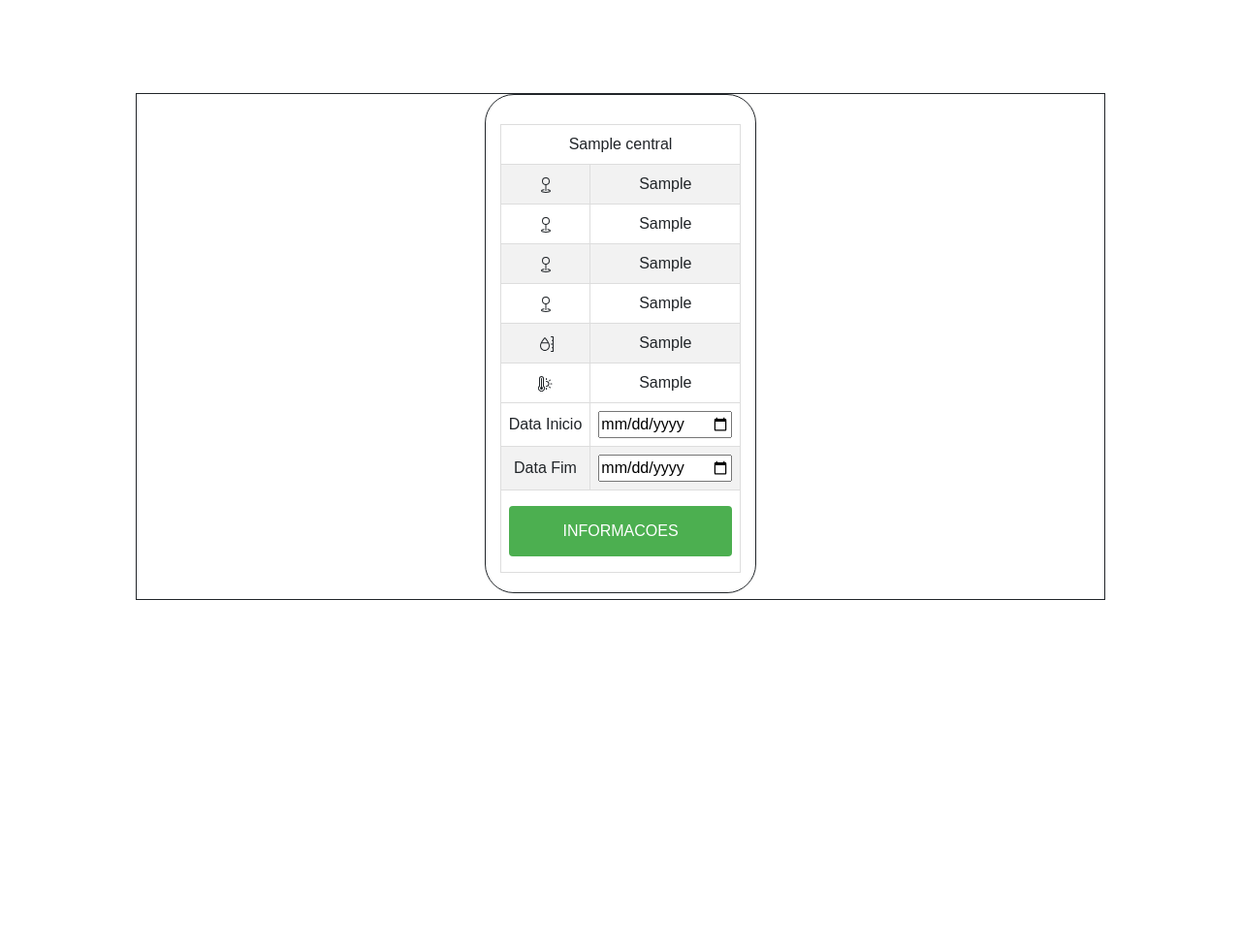
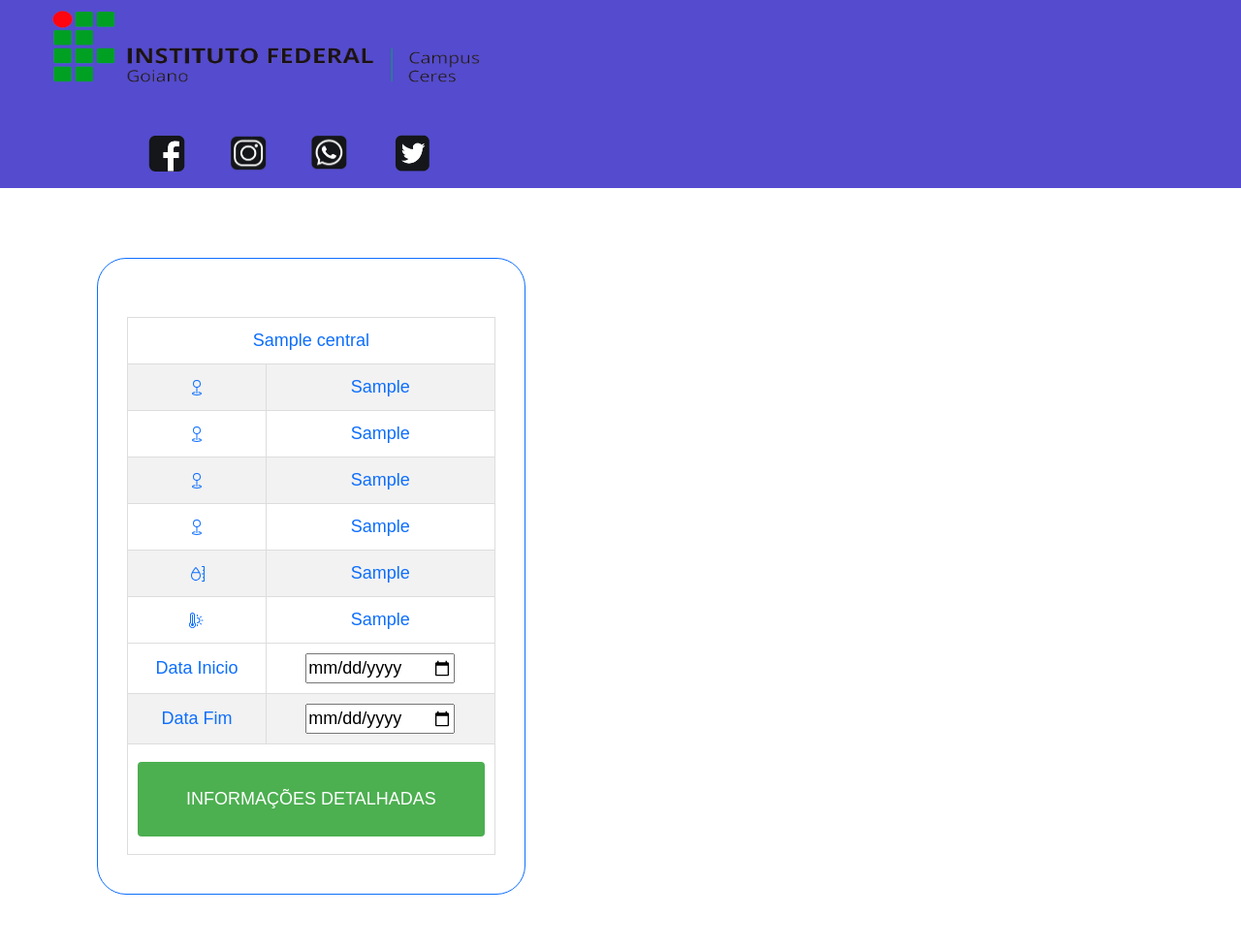
Before and after one commit to CarlosHMms/agricultura4ponto0, a PHP site: page / in a window 1280 px wide. Shown: the whole page at 97% size. Before the commit the page ends 619 px from the top, so only its background shows below. Run offline with PHP 8.4, Linux system fonts and the light colour scheme; tables that the repository leaves empty or names only in its code hold one stand-in row (values such as "Sample post"); some libraries are stand-ins or nearby versions.

Commit message:
criação da navbar

```diff
--- a/css/style.css
+++ b/css/style.css
@@ -1,36 +1,91 @@
+/*Nav Bar*/
 
-    .tabela {
-        text-align: left;
+@import url('https://fonts.googleapis.com/css2?family=Montserrat:wght@500&display=swap');
+
+.navbar {
+    box-sizing: border-box;
+    margin: 0;
+    padding: 0;
+    background-color: #544bcf;
+}
+.navp{
+    margin-top: 30px;
+}
+.navLi{
+    font-family: "Montserrat", sans-serif;
+    font-weight: 500;
+    font-size: 16px;
+    color: whitesmoke;
+    text-decoration: none;
+}
+.navA{
+    width: 40px;
+    height: 40px;
 }
 
-    table,
-    th,
-    td {
+header {
+    display: flex;
+    justify-content: space-between;
+    align-items: flex-end;
+    padding: 20px 25%;
+}
+.logo{
+    cursor: pointer;
+    width: 450px;
+    height: 98px;
+    margin-left: 50px;
+    margin-right: 580px;
+    margin-bottom: 10px;
+}
+.navUnlist{
+    list-style: none;
+    margin-left: 100px;
+
+}
+.navUnlist li{
+    display: inline-block;
+    padding: 0px 20px;
+
+}
+
+.navUnlist li a {
+    transition: all 0.3s ease;
+}
+.navUnlist li a :hover {
+    transition: all 0.5s ease;
+    border-radius: 18px;
+}
+/*Fim NavBar*/
+
+table, th, td {
     border: 1px solid;
 }
 
 .tabela {
     display: inline-block;
-        padding: 30px 15px 20px 15px;
+    padding: 60px 30px 40px 30px;
     margin-right: 0vw;
     text-align: center;
     border-radius: 30px;
     font-family: Arial, Helvetica, sans-serif;
+    font-size: 18px;
     border-collapse: collapse;
 }
 
 .tabela td,
 .tabela th {
     border: 1px solid #ddd;
-        padding: 8px;
+    padding: 10px;
 }
 
 .tabela tr:nth-child(even) {
     background-color: #f2f2f2;
+    transition: all 0.5s ease;
 }
 
 .tabela tr:hover {
-        background-color: #fff;
+    background-color: rgba(174, 173, 238, 0.589);
+    transition: all 0.5s ease;
 }
 
 .tabela th {
@@ -45,116 +100,23 @@
     width: 100%;
     background-color: #4CAF50;
     color: white;
-        padding: 14px 20px;
+    padding: 25px 50px;
     margin: 8px 0;
     border: none;
     border-radius: 4px;
     cursor: pointer;
+    transition: all 0.3s ease;
 }
 
 button[type=submit]:hover {
     background-color: #45a049;
+    border-radius: 20px;
+    transition: all 0.3s ease;
 }
 
 #div_central {
+    padding: 0;
     width: 1000px;
-        margin: 0 auto;
+    margin-left: 100px;
 
 }
-
-    i {
-        padding: 0px 0px 0px 50px;
-
-    }
-
-    div {
-        border: 1px solid;
-    }
-
-    ---->.header {
-
-        background-color: rgba(74, 214, 43, 0.822);
-        width: 100%;
-        height: 12%;
-    }
-
-    .logoif {
-        width: 8%;
-        height: 8%;
-
-    }
-
-    .titleHeader {
-        position: absolute;
-        margin-top: -7%;
-        margin-left: 44%;
-        text-align: center;
-    }
-
-    .content {
-
-        position: absolute;
-        margin-top: 0%;
-        margin-left: 40%;
-
-    }
-
-    .titulo {
-
-        height: 30%;
-    }
-
-    .teste {
-        color: rgb(89, 0, 255);
-    }
-
-    .navbar-border-inf {
-        position: absolute;
-        margin-left: 1100px;
-        margin-top: 40px;
-    }
-
-    .navbar-border-temp {
-        position: absolute;
-        margin-left: 150px;
-        margin-top: 40px;
-    }
-
-    .navbar-border-solo {
-        position: absolute;
-        margin-left: 450px;
-        margin-top: 40px;
-    }
-
-    .navbar-border-graf {
-        position: absolute;
-        margin-left: 710px;
-        margin-top: 40px;
-    }
-
-    .navbar-border-sens {
-        position: absolute;
-        margin-left: 900px;
-        margin-top: 40px;
-    }
-
-    .navbar-border-insta {
-        position: absolute;
-        margin-left: -150px;
-        margin-top: 70px;
-        color: azure;
-    }
-
-    .navbar-border-face {
-        position: absolute;
-        margin-left: -110px;
-        margin-top: 70px;
-        color: azure;
-    }
-
-    .navbar-border-wpp {
-        position: absolute;
-        margin-left: -70px;
-        margin-top: 70px;
-        color: azure;
-    }
--- a/index.php
+++ b/index.php
@@ -1,46 +1,56 @@
 <!DOCTYPE html>
 <html lang="pt-br">
+
 <head>
     <!-- CSS Bootstrap -->
-    <link href="https://cdn.jsdelivr.net/npm/bootstrap@5.2.0/dist/css/bootstrap.min.css" rel="stylesheet" integrity="sha384-gH2yIJqKdNHPEq0n4Mqa/HGKIhSkIHeL5AyhkYV8i59U5AR6csBvApHHNl/vI1Bx" crossorigin="anonymous">    <!-- JavaScript Bundle with Popper -->
+    <link href="https://cdn.jsdelivr.net/npm/bootstrap@5.2.0/dist/css/bootstrap.min.css" rel="stylesheet" integrity="sha384-gH2yIJqKdNHPEq0n4Mqa/HGKIhSkIHeL5AyhkYV8i59U5AR6csBvApHHNl/vI1Bx" crossorigin="anonymous"> <!-- JavaScript Bundle with Popper -->
 
     <!-- JavaScript Bundle with Popper -->
     <script src="https://code.jquery.com/jquery-3.6.0.min.js" integrity="sha256-/xUj+3OJU5yExlq6GSYGSHk7tPXikynS7ogEvDej/m4=" crossorigin="anonymous"></script>
-    <script src="https://cdn.jsdelivr.net/npm/bootstrap@5.2.0/dist/js/bootstrap.bundle.min.js" integrity="sha384-A3rJD856KowSb7dwlZdYEkO39Gagi7vIsF0jrRAoQmDKKtQBHUuLZ9AsSv4jD4Xa" crossorigin="anonymous"></script>    <meta charset="UTF-8">
+    <script src="https://cdn.jsdelivr.net/npm/bootstrap@5.2.0/dist/js/bootstrap.bundle.min.js" integrity="sha384-A3rJD856KowSb7dwlZdYEkO39Gagi7vIsF0jrRAoQmDKKtQBHUuLZ9AsSv4jD4Xa" crossorigin="anonymous"></script>
+    <meta charset="UTF-8">
 
     <!--Bootstrap Icons -->
     <link rel="stylesheet" href="https://cdn.jsdelivr.net/npm/bootstrap-icons@1.9.1/font/bootstrap-icons.css">
 
     <!-- Css da página 1 -->
-    <link rel="stylesheet" href=css/style.css
-
-    <meta http-equiv="X-UA-Compatible" content="IE=edge">
+    <link rel="stylesheet" href=css/style.css <meta http-equiv="X-UA-Compatible" content="IE=edge">
     <meta name="viewport" content="width=device-width, initial-scale=1.0">
     <!-- <link rel="stylesheet" type="text/css" href="css/estilo.css" /> -->
 
     <title>Agricultura 4.0</title>
 </head>
+
 <body>
     <?php
     include 'conexao.php';
     ?>
+
     <!-- Nova Navbar -->
+    <header class="navbar">
+        <a href="index.php"><img class="logo" src="imagens/logotipo.png" alt="Instituto Ferderal Goiano - Campus Ceres"></a>
+        <nav class="navp">
+            <ul class="navUnlist">
+                <li class="navLi"><a href="#"><img class="navA" src="imagens/facelogo.png"></a></li>
+                <li class="navLi"><a href="#"><img class="navA" src="imagens/instalogo.png"></a></li>
+                <li class="navLi"><a href="#"><img class="navA" src="imagens/zaplogo.png"></a></li>
+                <li class="navLi"><a href="#"><img class="navA" src="imagens/ttlogo.png"></li>
+            </ul>
+        </nav>
+    </header>
+    <!-- Fim da Nova Navbar -->
 
-    <!-- Fim da Nova Navbar -->
     <script src="js/scripts.js"></script>
 
-    <br>
-    <br>
-    <br>
-    <br>
+    <br><br><br>
 
     <div id="div_central">
-    		<center>
+
             <?php
 
             $sql = "SELECT s.*, c.* FROM sensores s JOIN central c ON s.central_id = c.id_central and s.id = (SELECT max(id) FROM sensores WHERE sensores.central_id = c.id_central);";
             $resultado = mysqli_query($conn, $sql);
-			        while ($linha = mysqli_fetch_array($resultado)){
+            while ($linha = mysqli_fetch_array($resultado)) {
                 $id = $linha['id'];
                 $sensor1 = $linha['sensor1'];
                 $sensor2 = $linha['sensor2'];
@@ -51,7 +61,6 @@
                 $nome = $linha['nome'];
                 $id_central = $linha['id_central'];
 
-
             ?>
                 <table border="1" class="tabela">
                     <tr>
@@ -60,35 +69,39 @@
                     <tr>
                         <td>
                             <svg xmlns="http://www.w3.org/2000/svg" width="16" height="16" fill="currentColor" class="bi bi-geo" viewBox="0 0 16 16">
-		                        <path fill-rule="evenodd" d="M8 1a3 3 0 1 0 0 6 3 3 0 0 0 0-6zM4 4a4 4 0 1 1 4.5 3.969V13.5a.5.5 0 0 1-1 0V7.97A4 4 0 0 1 4 3.999zm2.493 8.574a.5.5 0 0 1-.411.575c-.712.118-1.28.295-1.655.493a1.319 1.319 0 0 0-.37.265.301.301 0 0 0-.057.09V14l.002.008a.147.147 0 0 0 .016.033.617.617 0 0 0 .145.15c.165.13.435.27.813.395.751.25 1.82.414 3.024.414s2.273-.163 3.024-.414c.378-.126.648-.265.813-.395a.619.619 0 0 0 .146-.15.148.148 0 0 0 .015-.033L12 14v-.004a.301.301 0 0 0-.057-.09 1.318 1.318 0 0 0-.37-.264c-.376-.198-.943-.375-1.655-.493a.5.5 0 1 1 .164-.986c.77.127 1.452.328 1.957.594C12.5 13 13 13.4 13 14c0 .426-.26.752-.544.977-.29.228-.68.413-1.116.558-.878.293-2.059.465-3.34.465-1.281 0-2.462-.172-3.34-.465-.436-.145-.826-.33-1.116-.558C3.26 14.752 3 14.426 3 14c0-.599.5-1 .961-1.243.505-.266 1.187-.467 1.957-.594a.5.5 0 0 1 .575.411z"></path></svg>
+                                <path fill-rule="evenodd" d="M8 1a3 3 0 1 0 0 6 3 3 0 0 0 0-6zM4 4a4 4 0 1 1 4.5 3.969V13.5a.5.5 0 0 1-1 0V7.97A4 4 0 0 1 4 3.999zm2.493 8.574a.5.5 0 0 1-.411.575c-.712.118-1.28.295-1.655.493a1.319 1.319 0 0 0-.37.265.301.301 0 0 0-.057.09V14l.002.008a.147.147 0 0 0 .016.033.617.617 0 0 0 .145.15c.165.13.435.27.813.395.751.25 1.82.414 3.024.414s2.273-.163 3.024-.414c.378-.126.648-.265.813-.395a.619.619 0 0 0 .146-.15.148.148 0 0 0 .015-.033L12 14v-.004a.301.301 0 0 0-.057-.09 1.318 1.318 0 0 0-.37-.264c-.376-.198-.943-.375-1.655-.493a.5.5 0 1 1 .164-.986c.77.127 1.452.328 1.957.594C12.5 13 13 13.4 13 14c0 .426-.26.752-.544.977-.29.228-.68.413-1.116.558-.878.293-2.059.465-3.34.465-1.281 0-2.462-.172-3.34-.465-.436-.145-.826-.33-1.116-.558C3.26 14.752 3 14.426 3 14c0-.599.5-1 .961-1.243.505-.266 1.187-.467 1.957-.594a.5.5 0 0 1 .575.411z"></path>
+                            </svg>
                         </td>
                         <td><?php echo $sensor1; ?></td>
                     </tr>
                     <tr>
                         <td>
                             <svg xmlns="http://www.w3.org/2000/svg" width="16" height="16" fill="currentColor" class="bi bi-geo" viewBox="0 0 16 16">
-		                        <path fill-rule="evenodd" d="M8 1a3 3 0 1 0 0 6 3 3 0 0 0 0-6zM4 4a4 4 0 1 1 4.5 3.969V13.5a.5.5 0 0 1-1 0V7.97A4 4 0 0 1 4 3.999zm2.493 8.574a.5.5 0 0 1-.411.575c-.712.118-1.28.295-1.655.493a1.319 1.319 0 0 0-.37.265.301.301 0 0 0-.057.09V14l.002.008a.147.147 0 0 0 .016.033.617.617 0 0 0 .145.15c.165.13.435.27.813.395.751.25 1.82.414 3.024.414s2.273-.163 3.024-.414c.378-.126.648-.265.813-.395a.619.619 0 0 0 .146-.15.148.148 0 0 0 .015-.033L12 14v-.004a.301.301 0 0 0-.057-.09 1.318 1.318 0 0 0-.37-.264c-.376-.198-.943-.375-1.655-.493a.5.5 0 1 1 .164-.986c.77.127 1.452.328 1.957.594C12.5 13 13 13.4 13 14c0 .426-.26.752-.544.977-.29.228-.68.413-1.116.558-.878.293-2.059.465-3.34.465-1.281 0-2.462-.172-3.34-.465-.436-.145-.826-.33-1.116-.558C3.26 14.752 3 14.426 3 14c0-.599.5-1 .961-1.243.505-.266 1.187-.467 1.957-.594a.5.5 0 0 1 .575.411z"></path></svg>
+                                <path fill-rule="evenodd" d="M8 1a3 3 0 1 0 0 6 3 3 0 0 0 0-6zM4 4a4 4 0 1 1 4.5 3.969V13.5a.5.5 0 0 1-1 0V7.97A4 4 0 0 1 4 3.999zm2.493 8.574a.5.5 0 0 1-.411.575c-.712.118-1.28.295-1.655.493a1.319 1.319 0 0 0-.37.265.301.301 0 0 0-.057.09V14l.002.008a.147.147 0 0 0 .016.033.617.617 0 0 0 .145.15c.165.13.435.27.813.395.751.25 1.82.414 3.024.414s2.273-.163 3.024-.414c.378-.126.648-.265.813-.395a.619.619 0 0 0 .146-.15.148.148 0 0 0 .015-.033L12 14v-.004a.301.301 0 0 0-.057-.09 1.318 1.318 0 0 0-.37-.264c-.376-.198-.943-.375-1.655-.493a.5.5 0 1 1 .164-.986c.77.127 1.452.328 1.957.594C12.5 13 13 13.4 13 14c0 .426-.26.752-.544.977-.29.228-.68.413-1.116.558-.878.293-2.059.465-3.34.465-1.281 0-2.462-.172-3.34-.465-.436-.145-.826-.33-1.116-.558C3.26 14.752 3 14.426 3 14c0-.599.5-1 .961-1.243.505-.266 1.187-.467 1.957-.594a.5.5 0 0 1 .575.411z"></path>
+                            </svg>
                         </td>
                         <td><?php echo $sensor2; ?></td>
                     </tr>
                     <tr>
                         <td>
                             <svg xmlns="http://www.w3.org/2000/svg" width="16" height="16" fill="currentColor" class="bi bi-geo" viewBox="0 0 16 16">
-		                        <path fill-rule="evenodd" d="M8 1a3 3 0 1 0 0 6 3 3 0 0 0 0-6zM4 4a4 4 0 1 1 4.5 3.969V13.5a.5.5 0 0 1-1 0V7.97A4 4 0 0 1 4 3.999zm2.493 8.574a.5.5 0 0 1-.411.575c-.712.118-1.28.295-1.655.493a1.319 1.319 0 0 0-.37.265.301.301 0 0 0-.057.09V14l.002.008a.147.147 0 0 0 .016.033.617.617 0 0 0 .145.15c.165.13.435.27.813.395.751.25 1.82.414 3.024.414s2.273-.163 3.024-.414c.378-.126.648-.265.813-.395a.619.619 0 0 0 .146-.15.148.148 0 0 0 .015-.033L12 14v-.004a.301.301 0 0 0-.057-.09 1.318 1.318 0 0 0-.37-.264c-.376-.198-.943-.375-1.655-.493a.5.5 0 1 1 .164-.986c.77.127 1.452.328 1.957.594C12.5 13 13 13.4 13 14c0 .426-.26.752-.544.977-.29.228-.68.413-1.116.558-.878.293-2.059.465-3.34.465-1.281 0-2.462-.172-3.34-.465-.436-.145-.826-.33-1.116-.558C3.26 14.752 3 14.426 3 14c0-.599.5-1 .961-1.243.505-.266 1.187-.467 1.957-.594a.5.5 0 0 1 .575.411z"></path></svg>
+                                <path fill-rule="evenodd" d="M8 1a3 3 0 1 0 0 6 3 3 0 0 0 0-6zM4 4a4 4 0 1 1 4.5 3.969V13.5a.5.5 0 0 1-1 0V7.97A4 4 0 0 1 4 3.999zm2.493 8.574a.5.5 0 0 1-.411.575c-.712.118-1.28.295-1.655.493a1.319 1.319 0 0 0-.37.265.301.301 0 0 0-.057.09V14l.002.008a.147.147 0 0 0 .016.033.617.617 0 0 0 .145.15c.165.13.435.27.813.395.751.25 1.82.414 3.024.414s2.273-.163 3.024-.414c.378-.126.648-.265.813-.395a.619.619 0 0 0 .146-.15.148.148 0 0 0 .015-.033L12 14v-.004a.301.301 0 0 0-.057-.09 1.318 1.318 0 0 0-.37-.264c-.376-.198-.943-.375-1.655-.493a.5.5 0 1 1 .164-.986c.77.127 1.452.328 1.957.594C12.5 13 13 13.4 13 14c0 .426-.26.752-.544.977-.29.228-.68.413-1.116.558-.878.293-2.059.465-3.34.465-1.281 0-2.462-.172-3.34-.465-.436-.145-.826-.33-1.116-.558C3.26 14.752 3 14.426 3 14c0-.599.5-1 .961-1.243.505-.266 1.187-.467 1.957-.594a.5.5 0 0 1 .575.411z"></path>
+                            </svg>
                         </td>
                         <td><?php echo $sensor3; ?></td>
                     </tr>
                     <tr>
                         <td>
                             <svg xmlns="http://www.w3.org/2000/svg" width="16" height="16" fill="currentColor" class="bi bi-geo" viewBox="0 0 16 16">
-		                        <path fill-rule="evenodd" d="M8 1a3 3 0 1 0 0 6 3 3 0 0 0 0-6zM4 4a4 4 0 1 1 4.5 3.969V13.5a.5.5 0 0 1-1 0V7.97A4 4 0 0 1 4 3.999zm2.493 8.574a.5.5 0 0 1-.411.575c-.712.118-1.28.295-1.655.493a1.319 1.319 0 0 0-.37.265.301.301 0 0 0-.057.09V14l.002.008a.147.147 0 0 0 .016.033.617.617 0 0 0 .145.15c.165.13.435.27.813.395.751.25 1.82.414 3.024.414s2.273-.163 3.024-.414c.378-.126.648-.265.813-.395a.619.619 0 0 0 .146-.15.148.148 0 0 0 .015-.033L12 14v-.004a.301.301 0 0 0-.057-.09 1.318 1.318 0 0 0-.37-.264c-.376-.198-.943-.375-1.655-.493a.5.5 0 1 1 .164-.986c.77.127 1.452.328 1.957.594C12.5 13 13 13.4 13 14c0 .426-.26.752-.544.977-.29.228-.68.413-1.116.558-.878.293-2.059.465-3.34.465-1.281 0-2.462-.172-3.34-.465-.436-.145-.826-.33-1.116-.558C3.26 14.752 3 14.426 3 14c0-.599.5-1 .961-1.243.505-.266 1.187-.467 1.957-.594a.5.5 0 0 1 .575.411z"></path></svg>
+                                <path fill-rule="evenodd" d="M8 1a3 3 0 1 0 0 6 3 3 0 0 0 0-6zM4 4a4 4 0 1 1 4.5 3.969V13.5a.5.5 0 0 1-1 0V7.97A4 4 0 0 1 4 3.999zm2.493 8.574a.5.5 0 0 1-.411.575c-.712.118-1.28.295-1.655.493a1.319 1.319 0 0 0-.37.265.301.301 0 0 0-.057.09V14l.002.008a.147.147 0 0 0 .016.033.617.617 0 0 0 .145.15c.165.13.435.27.813.395.751.25 1.82.414 3.024.414s2.273-.163 3.024-.414c.378-.126.648-.265.813-.395a.619.619 0 0 0 .146-.15.148.148 0 0 0 .015-.033L12 14v-.004a.301.301 0 0 0-.057-.09 1.318 1.318 0 0 0-.37-.264c-.376-.198-.943-.375-1.655-.493a.5.5 0 1 1 .164-.986c.77.127 1.452.328 1.957.594C12.5 13 13 13.4 13 14c0 .426-.26.752-.544.977-.29.228-.68.413-1.116.558-.878.293-2.059.465-3.34.465-1.281 0-2.462-.172-3.34-.465-.436-.145-.826-.33-1.116-.558C3.26 14.752 3 14.426 3 14c0-.599.5-1 .961-1.243.505-.266 1.187-.467 1.957-.594a.5.5 0 0 1 .575.411z"></path>
+                            </svg>
                         </td>
                         <td><?php echo $sensor4; ?></td>
                     </tr>
                     <tr>
                         <td>
                             <svg xmlns="http://www.w3.org/2000/svg" width="16" height="16" fill="currentColor" class="bi bi-moisture" viewBox="0 0 16 16">
-		                           <path d="M13.5 0a.5.5 0 0 0 0 1H15v2.75h-.5a.5.5 0 0 0 0 1h.5V7.5h-1.5a.5.5 0 0 0 0 1H15v2.75h-.5a.5.5 0 0 0 0 1h.5V15h-1.5a.5.5 0 0 0 0 1h2a.5.5 0 0 0 .5-.5V.5a.5.5 0 0 0-.5-.5h-2zM7 1.5l.364-.343a.5.5 0 0 0-.728 0l-.002.002-.006.007-.022.023-.08.088a28.458 28.458 0 0 0-1.274 1.517c-.769.983-1.714 2.325-2.385 3.727C2.368 7.564 2 8.682 2 9.733 2 12.614 4.212 15 7 15s5-2.386 5-5.267c0-1.05-.368-2.169-.867-3.212-.671-1.402-1.616-2.744-2.385-3.727a28.458 28.458 0 0 0-1.354-1.605l-.022-.023-.006-.007-.002-.001L7 1.5zm0 0-.364-.343L7 1.5zm-.016.766L7 2.247l.016.019c.24.274.572.667.944 1.144.611.781 1.32 1.776 1.901 2.827H4.14c.58-1.051 1.29-2.046 1.9-2.827.373-.477.706-.87.945-1.144zM3 9.733c0-.755.244-1.612.638-2.496h6.724c.395.884.638 1.741.638 2.496C11 12.117 9.182 14 7 14s-4-1.883-4-4.267z"/>
+                                <path d="M13.5 0a.5.5 0 0 0 0 1H15v2.75h-.5a.5.5 0 0 0 0 1h.5V7.5h-1.5a.5.5 0 0 0 0 1H15v2.75h-.5a.5.5 0 0 0 0 1h.5V15h-1.5a.5.5 0 0 0 0 1h2a.5.5 0 0 0 .5-.5V.5a.5.5 0 0 0-.5-.5h-2zM7 1.5l.364-.343a.5.5 0 0 0-.728 0l-.002.002-.006.007-.022.023-.08.088a28.458 28.458 0 0 0-1.274 1.517c-.769.983-1.714 2.325-2.385 3.727C2.368 7.564 2 8.682 2 9.733 2 12.614 4.212 15 7 15s5-2.386 5-5.267c0-1.05-.368-2.169-.867-3.212-.671-1.402-1.616-2.744-2.385-3.727a28.458 28.458 0 0 0-1.354-1.605l-.022-.023-.006-.007-.002-.001L7 1.5zm0 0-.364-.343L7 1.5zm-.016.766L7 2.247l.016.019c.24.274.572.667.944 1.144.611.781 1.32 1.776 1.901 2.827H4.14c.58-1.051 1.29-2.046 1.9-2.827.373-.477.706-.87.945-1.144zM3 9.733c0-.755.244-1.612.638-2.496h6.724c.395.884.638 1.741.638 2.496C11 12.117 9.182 14 7 14s-4-1.883-4-4.267z" />
                             </svg>
                         </td>
                         <td><?php echo $umidade;  ?></td>
@@ -114,8 +127,8 @@
                         </tr>
                         <tr>
                             <td colspan="2">
-                            <input type="hidden" name="sensor" value="<?php echo $id_central;?>">
-						    <button type="submit">INFORMACOES</button>
+                                <input type="hidden" name="sensor" value="<?php echo $id_central; ?>">
+                                <button class="buttonTable" type="submit">INFORMAÇÕES DETALHADAS</button>
 
 
                     </form>
@@ -127,10 +140,9 @@
             <?php
             }  ?>
 
-    		</center>
-
     </div>
     <br><br>
 
 </body>
+
 </html>
```
Also changed, not shown: css/estilo.css (deleted, +0 -88 lines), LogoIF.png (deleted), imagens/facelogo.png (added), imagens/instalogo.png (added), imagens/logotipo.png (added), imagens/ttlogo.png (added), imagens/zaplogo.png (added). Lines whose indentation alone changed are shown as unchanged.
